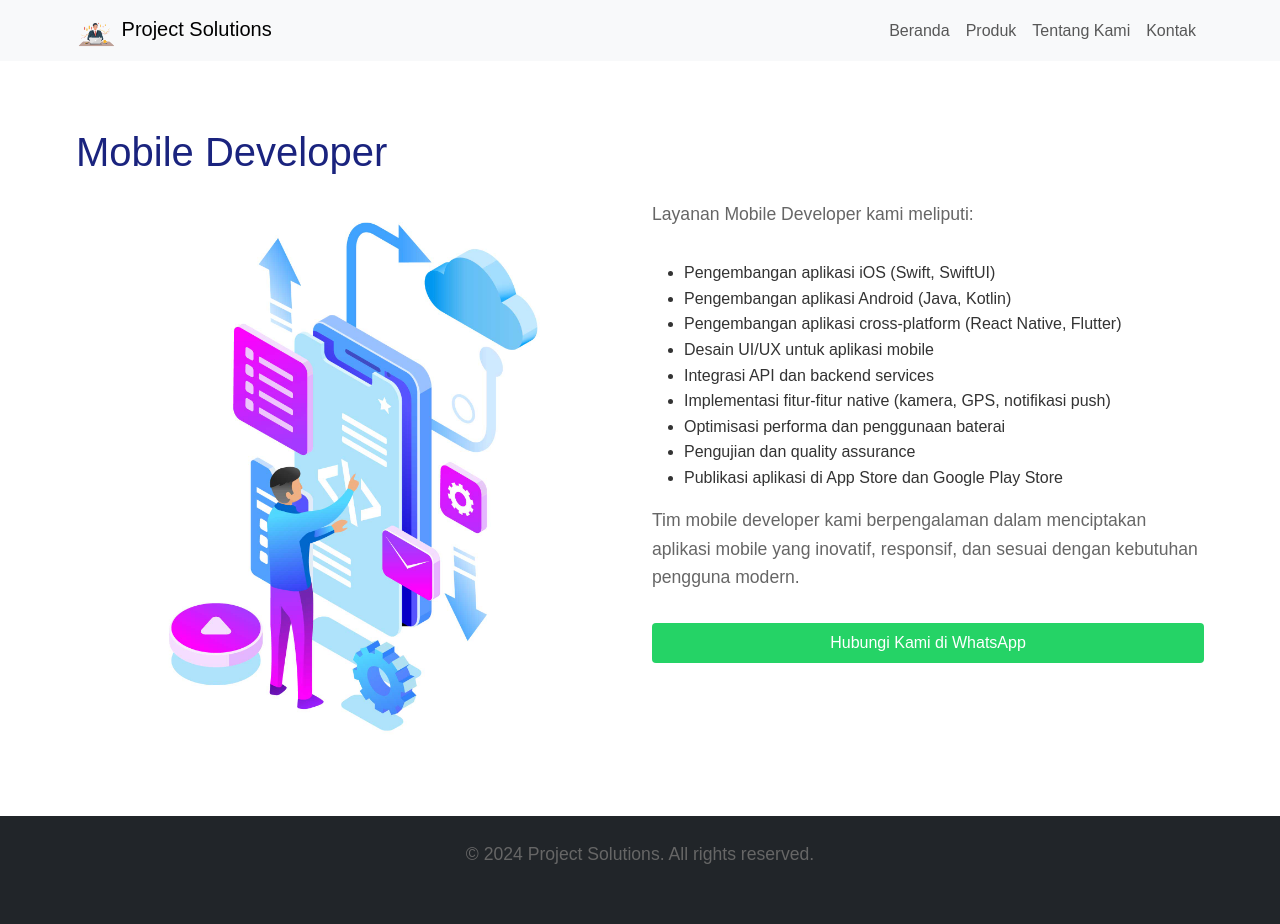
After one commit to fajar-git-cloud/project, a PHP site: page /mobile-developer.html in a window 1280 px wide. The commit adds this page. Run offline with PHP 8.4, Linux system fonts and the light colour scheme; some libraries are stand-ins or nearby versions.

Commit message:
menambahkan pages product

```diff
--- /dev/null
+++ b/mobile-developer.html
@@ -0,0 +1,85 @@
+<!DOCTYPE html>
+<html lang="id">
+<head>
+    <link rel="icon" type="images" href="images/logo.png">
+    <meta charset="UTF-8">
+    <meta name="viewport" content="width=device-width, initial-scale=1.0">
+    <title>Mobile Developer - Project Solution</title>
+    <link href="https://cdn.jsdelivr.net/npm/bootstrap@5.3.0-alpha1/dist/css/bootstrap.min.css" rel="stylesheet">
+    <link rel="stylesheet" href="styles.css">
+    <meta name="viewport" content="width=device-width, initial-scale=1, shrink-to-fit=no" />
+</head>
+<body>
+    <!-- Header Section -->
+    <header>
+        <nav class="navbar navbar-expand-lg navbar-light bg-light fixed-top">
+            <div class="container">
+                <a class="navbar-brand" href="index.html">
+                    <img src="images/logo.png" alt="Project Solutions Logo" width="40" height="40" class="d-inline-block align-text-top">
+                    Project Solutions
+                </a>
+                <button class="navbar-toggler" type="button" data-bs-toggle="collapse" data-bs-target="#navbarNav" aria-controls="navbarNav" aria-expanded="false" aria-label="Toggle navigation">
+                    <span class="navbar-toggler-icon"></span>
+                </button>
+                <div class="collapse navbar-collapse" id="navbarNav">
+                    <ul class="navbar-nav ms-auto">
+                        <li class="nav-item">
+                            <a class="nav-link" href="index.html">Beranda</a>
+                        </li>
+                        <li class="nav-item">
+                            <a class="nav-link" href="product.html">Produk</a>
+                        </li>
+                        <li class="nav-item">
+                            <a class="nav-link" href="about-us.html">Tentang Kami</a>
+                        </li>
+                        <li class="nav-item">
+                            <a class="nav-link" href="contact.html">Kontak</a>
+                        </li>
+                    </ul>
+                </div>
+            </div>
+        </nav>
+    </header>
+
+    <!-- Main Content -->
+    <main class="container mt-5 pt-5">
+        <h1 class="mb-4">Mobile Developer</h1>
+        <div class="row">
+            <div class="col-md-6">
+                <img src="images/mobile-developer.JPG" alt="Mobile Development" class="img-fluid mb-3">
+            </div>
+            <div class="col-md-6">
+                <p>Layanan Mobile Developer kami meliputi:</p>
+                <ul>
+                    <li>Pengembangan aplikasi iOS (Swift, SwiftUI)</li>
+                    <li>Pengembangan aplikasi Android (Java, Kotlin)</li>
+                    <li>Pengembangan aplikasi cross-platform (React Native, Flutter)</li>
+                    <li>Desain UI/UX untuk aplikasi mobile</li>
+                    <li>Integrasi API dan backend services</li>
+                    <li>Implementasi fitur-fitur native (kamera, GPS, notifikasi push)</li>
+                    <li>Optimisasi performa dan penggunaan baterai</li>
+                    <li>Pengujian dan quality assurance</li>
+                    <li>Publikasi aplikasi di App Store dan Google Play Store</li>
+                </ul>
+                <p>Tim mobile developer kami berpengalaman dalam menciptakan aplikasi mobile yang inovatif, responsif, dan sesuai dengan kebutuhan pengguna modern.</p>
+                <div class="mt-3">
+                    <a href="https://api.whatsapp.com/send?phone=+628993403612&text=Saya%20tertarik%20dengan%20layanan%20Desain%20Web%20Anda" class="btn btn-success w-100">
+                        <i class="fab fa-whatsapp"></i> Hubungi Kami di WhatsApp
+                    </a>
+                </div>
+            </div>
+        </div>
+    </main>
+
+    <!-- Footer Section -->
+    <footer class="bg-dark text-light py-4 mt-5">
+        <div class="container text-center">
+            <p>&copy; 2024 Project Solutions. All rights reserved.</p>
+        </div>
+    </footer>
+
+    <script src="https://code.jquery.com/jquery-3.5.1.slim.min.js"></script>
+    <script src="https://cdn.jsdelivr.net/npm/bootstrap@5.3.0-alpha1/dist/js/bootstrap.bundle.min.js"></script>
+    <script src="https://kit.fontawesome.com/your-fontawesome-kit.js" crossorigin="anonymous"></script>
+</body>
+</html>
--- a/styles.css
+++ b/styles.css
@@ -459,13 +459,96 @@ h2 {
     box-shadow: 0 4px 6px rgba(0, 0, 0, 0.1);
 }
 
+/* WhatsApp Button Styles */
+.btn-success {
+    background-color: #25D366;
+    border-color: #25D366;
+    transition: all 0.3s ease;
+}
+
+.btn-success:hover {
+    background-color: #128C7E;
+    border-color: #128C7E;
+    transform: translateY(-2px);
+    box-shadow: 0 4px 8px rgba(0,0,0,.1);
+}
+
+/* Footer Styles */
+footer {
+    background-color: #2c3e50;
+    color: #ecf0f1;
+}
+
+/* Responsive Styles */
+@media (max-width: 768px) {
+    main {
+        padding-top: 60px;
+    }
+
+    h1 {
+        font-size: 2rem;
+    }
+
+    .col-md-6 {
+        margin-bottom: 30px;
+    }
+}
+
+/* Additional Custom Styles */
+.service-list {
+    background-color: #f8f9fa;
+    padding: 20px;
+    border-radius: 8px;
+    margin-bottom: 20px;
+}
+
+.service-list h2 {
+    color: #007bff;
+    margin-bottom: 15px;
+}
+
+.highlight {
+    font-weight: bold;
+    color: #007bff;
+}
+
+.cta-section {
+    background-color: #e9ecef;
+    padding: 40px 0;
+    text-align: center;
+    margin-top: 40px;
+}
+
+.cta-section h2 {
+    margin-bottom: 20px;
+}
+
+/* Animation for WhatsApp button */
+@keyframes pulse {
+    0% {
+        transform: scale(1);
+    }
+    50% {
+        transform: scale(1.05);
+    }
+    100% {
+        transform: scale(1);
+    }
+}
+
+.btn-success:hover {
+    animation: pulse 1s infinite;
+}
+
 /* Footer */
 footer {
-    background-color: #007BFF; /* Warna latar belakang footer */
-    color: #fff; /* Warna teks footer */
-    text-align: center; /* Meratakan teks ke tengah */
-    padding: 15px 0; /* Padding vertikal */
-    width: 100%; /* Memastikan footer lebar penuh */
+    background-color: #007BFF;
+    color: #fff;
+    text-align: center;
+    padding: 15px 0;
+    position: relative;
+    bottom: 0;
+    width: 100%;
 }
 
 /* Responsive */
@@ -479,3 +562,27 @@ footer {
         margin-bottom: 30px;
     }
 }
+
+.contact-container {
+    display: flex;
+    justify-content: space-between;
+    gap: 2rem;
+}
+
+.contact-form, .contact-info {
+    flex: 1;
+}
+
+.contact-info h2 {
+    margin-bottom: 1rem;
+}
+
+.contact-info p {
+    margin-bottom: 0.5rem;
+}
+
+@media (max-width: 768px) {
+    .contact-container {
+        flex-direction: column;
+    }
+}
```
Also changed, not shown: contact.html (+7 -4 lines), desain-web.html (added, +82 -0 lines), fullstack-developer.html (added, +83 -0 lines), index.html (+12 -6 lines), product.html (+9 -0 lines).
